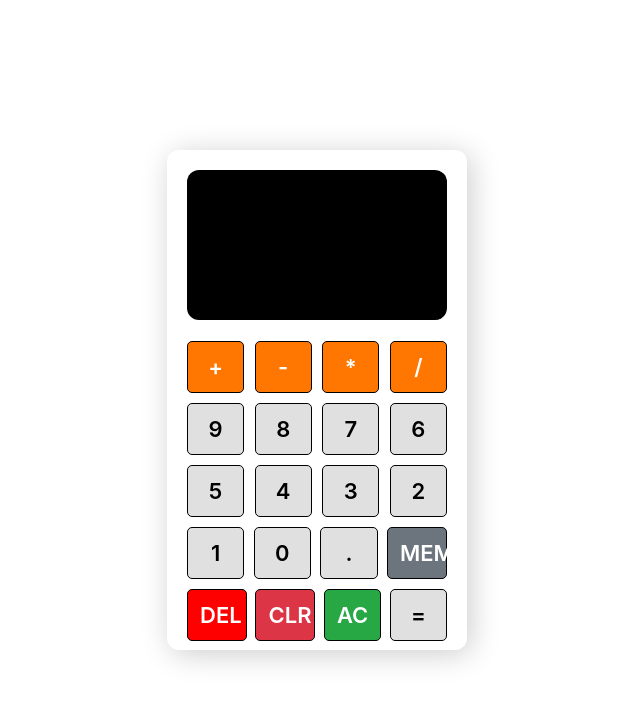
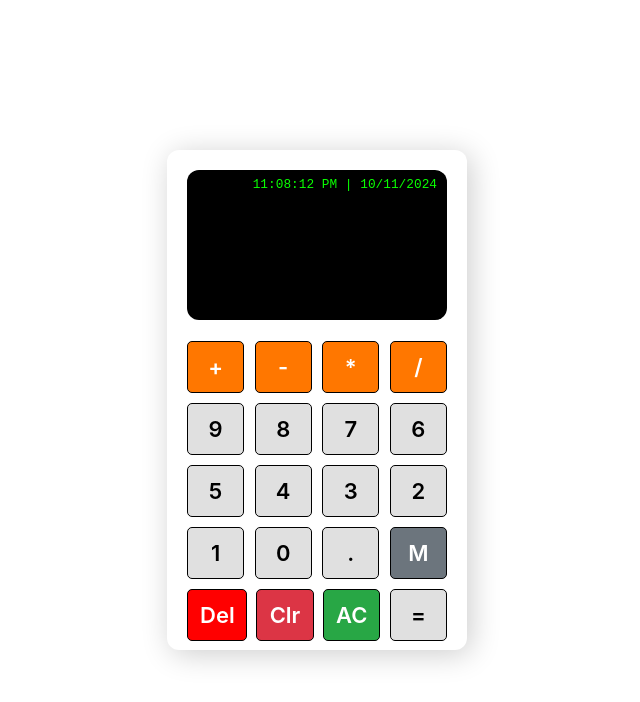
Before and after one commit to Blaczeus/calculator, a plain HTML site: page index.html in a window 1280 px wide. Shown: the whole page, without its empty margins (323-963 px from the left). Drawn offline with nearby package versions, Linux system fonts and the light colour scheme.

Commit message:
Updated calculator display ID, added time and date display, and made minor changes to HTML and CSS

```diff
--- a/app.js
+++ b/app.js
@@ -1,4 +1,4 @@
-let calculatorDisplay = document.getElementById( 'calculatorDisplay' );
+let calculatorDisplay = document.getElementById( 'calculatorInput' );
 let isResultDisplayed = false;
 let store = [];
 
@@ -96,6 +96,19 @@ function calculateResult ()
     }
 }
 
+function updateTimeAndDate ()
+{
+    const timeDateDisplay = document.getElementById( 'timeDateDisplay' );
+    const now = new Date();
+    const time = now.toLocaleTimeString();
+    const date = now.toLocaleDateString();
+    timeDateDisplay.textContent = `${ time } | ${ date }`;
+}
+
+setInterval( updateTimeAndDate, 1000 );
+
+updateTimeAndDate();
+
 document.addEventListener( 'keydown', function ( event )
 {
     let key = event.key;
--- a/index.html
+++ b/index.html
@@ -14,8 +14,9 @@
     <body>
         <div class="calculator">
             <form>
-                <div class="form-group">
-                    <input type="text" id="calculatorDisplay" class="form-control" readonly required>
+                <div id="calculatorDisplay" class="form-group">
+                    <input type="text" id="calculatorInput" class="form-control" readonly required>
+                    <div id="timeDateDisplay" class="text-right small"></div>
                 </div>
             </form>
             <div class="button">
@@ -34,9 +35,9 @@
                 <button type="button" class="btn btn-grey btn-custom" onclick="handleKeyPress(1)">1</button>
                 <button type="button" class="btn btn-grey btn-custom" onclick="handleKeyPress(0)">0</button>
                 <button type="button" class="btn btn-grey btn-custom" onclick="handleKeyPress('.')">.</button>
-                <button type="button" class="btn btn-secondary btn-custom" onclick="getStoredResult()">MEM</button>
-                <button type="button" class="btn btn-clear btn-custom" onclick="deleteLastChar()">DEL</button>
-                <button type="button" class="btn btn-danger btn-custom" onclick="clearMemory()">CLR</button>
+                <button type="button" class="btn btn-secondary btn-custom" onclick="getStoredResult()">M</button>
+                <button type="button" class="btn btn-clear btn-custom" onclick="deleteLastChar()">Del</button>
+                <button type="button" class="btn btn-danger btn-custom" onclick="clearMemory()">Clr</button>
                 <button type="button" class="btn btn-success btn-custom" onclick="clearDisplay()">AC</button>
                 <button type="button" class="btn btn-grey btn-custom" onclick="calculateResult()">=</button>
             </div>
--- a/style.css
+++ b/style.css
@@ -24,6 +24,11 @@ body {
 }
 
 #calculatorDisplay {
+    display: flex;
+    flex-direction: row-reverse;
+}
+
+#calculatorInput {
     width: 100%;
     height: 150px;
     border: none;
@@ -34,6 +39,16 @@ body {
     background: #000;
     text-align: right;
     pointer-events: none;
+}
+.text-right {
+    font-size: 12px;
+    color: #09ff00;
+    position: absolute;
+    float: right;
+    padding: 5px;
+    margin-right: 5px;
+    font-family: monospace;
+
 }
 
 .button {
```
